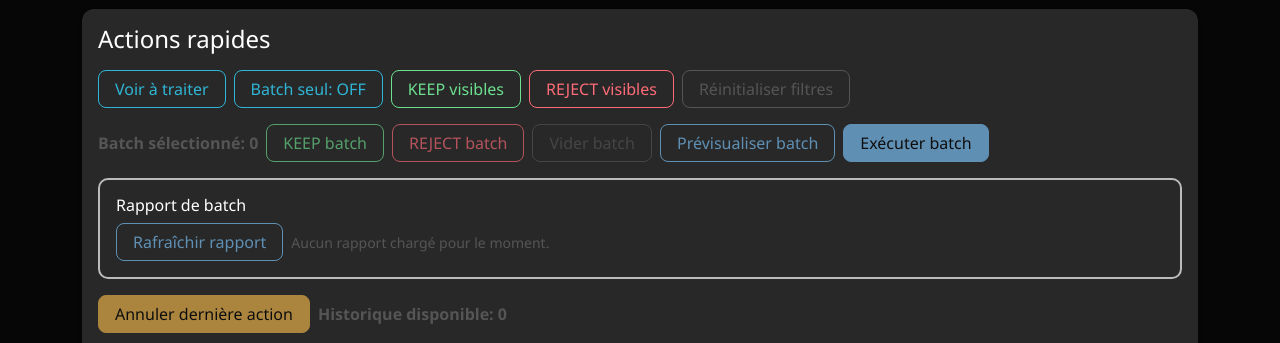
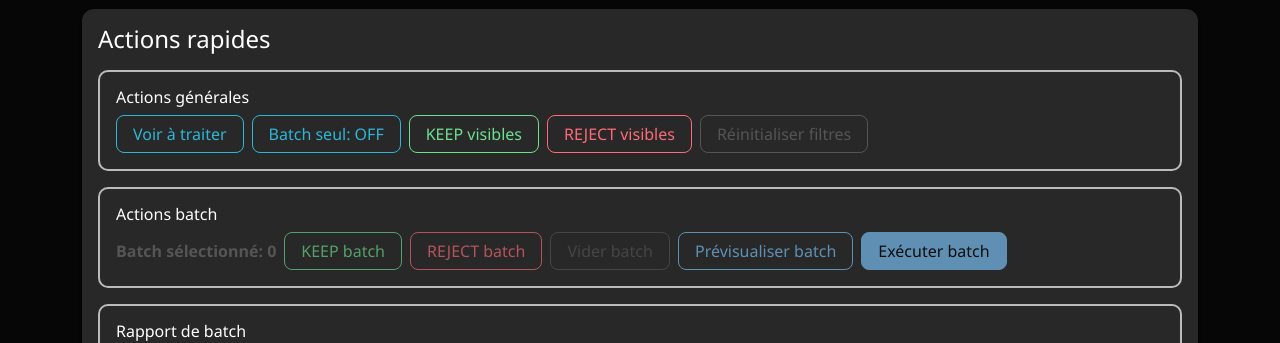
Before and after one commit to Retaia/retaia-ui, a React (Vite) app: page / in a window 1280 px wide. Shown: the part 360-703 px from the top of the page. Built offline with nearby package versions, Linux system fonts and the light colour scheme; no server answers.

Commit message:
feat(ui): split quick and batch action panels (#60)
## Summary
- split action area into distinct general and batch sections
- keep Bootstrap-only structure with no custom CSS
- add i18n labels for the two action panels
- add a unit test and update UI design doc

## Validation
- npm run qa

```diff
--- a/src/App.tsx
+++ b/src/App.tsx
@@ -758,6 +758,8 @@ function App() {
       <Card as="section" className="shadow-sm border-0 mt-3">
         <Card.Body>
           <h2 className="h5 mb-3">{t('actions.title')}</h2>
+          <section className="border border-2 border-secondary-subtle rounded p-3 mt-2">
+            <h3 className="h6 mb-2">{t('actions.quickPanel')}</h3>
             <Stack direction="horizontal" className="flex-wrap gap-2">
               <Button type="button" variant="outline-primary" onClick={focusPending}>
                 {t('actions.focusPending')}
@@ -785,7 +787,10 @@ function App() {
                 {t('actions.clearFilters')}
               </Button>
             </Stack>
-          <Stack direction="horizontal" className="flex-wrap align-items-center gap-2 mt-3">
+          </section>
+          <section className="border border-2 border-secondary-subtle rounded p-3 mt-3">
+            <h3 className="h6 mb-2">{t('actions.batchPanel')}</h3>
+            <Stack direction="horizontal" className="flex-wrap align-items-center gap-2">
               <p className="mb-0 fw-semibold text-secondary">
                 {t('actions.batchSelected', { count: batchIds.length })}
               </p>
@@ -830,6 +835,7 @@ function App() {
                 {executingBatch ? t('actions.executing') : t('actions.executeBatch')}
               </Button>
             </Stack>
+          </section>
           {previewStatus ? (
             <p
               data-testid="batch-preview-status"
--- a/src/i18n/resources.ts
+++ b/src/i18n/resources.ts
@@ -18,6 +18,8 @@ export const resources = {
       'toolbar.placeholder': 'Name or identifier',
       'toolbar.all': 'All',
       'actions.title': 'Quick actions',
+      'actions.quickPanel': 'General actions',
+      'actions.batchPanel': 'Batch actions',
       'actions.focusPending': 'Show pending',
       'actions.batchOnlyOn': 'Batch only: ON',
       'actions.batchOnlyOff': 'Batch only: OFF',
@@ -119,6 +121,8 @@ export const resources = {
       'toolbar.placeholder': 'Nom ou identifiant',
       'toolbar.all': 'Tous',
       'actions.title': 'Actions rapides',
+      'actions.quickPanel': 'Actions générales',
+      'actions.batchPanel': 'Actions batch',
       'actions.focusPending': 'Voir à traiter',
       'actions.batchOnlyOn': 'Batch seul: ON',
       'actions.batchOnlyOff': 'Batch seul: OFF',
```
Also changed, not shown: 2 other files (tests, documents, lock files or other folders). Lines whose indentation alone changed are shown as unchanged.
